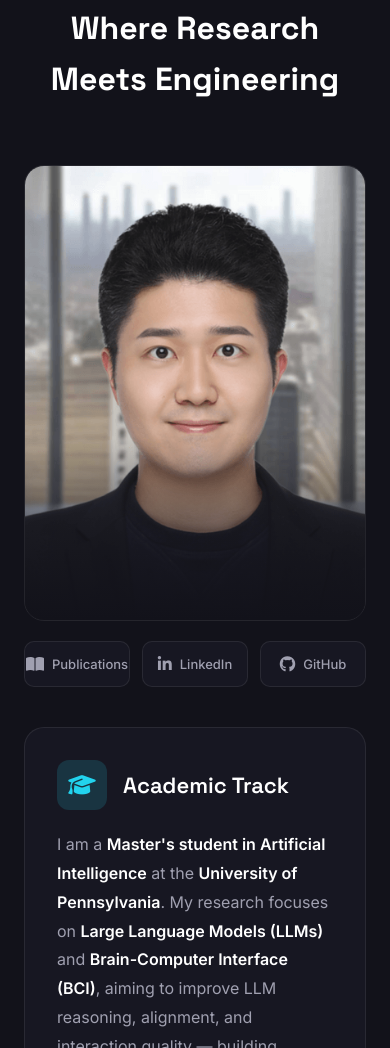
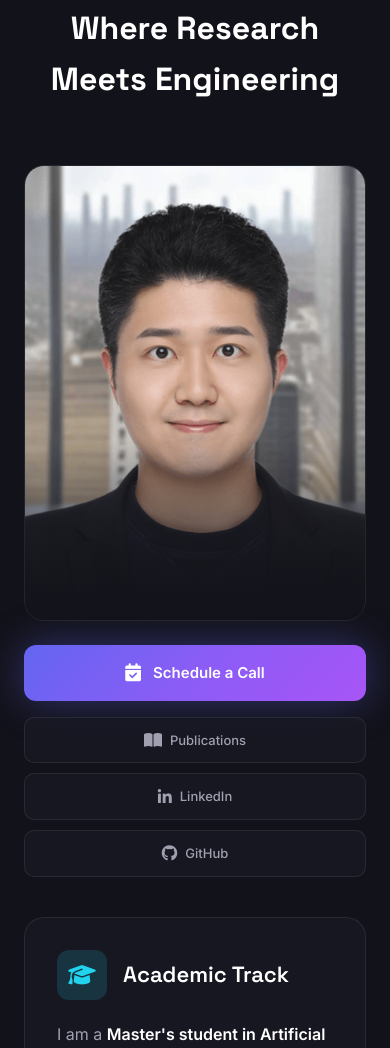
Before and after one commit to Jacklau9515AI/jacklau9515ai.github.io, a plain HTML site: page index.html in a window 390 px wide. Shown: the part 952-2000 px from the top of the page. Drawn offline with Linux system fonts and the light colour scheme.

Commit message:
Responsive Design Enhancement

```diff
--- a/index.html
+++ b/index.html
@@ -170,6 +170,11 @@
             <div class="image-decoration"></div>
           </div>
           <div class="about-cta">
+            <a href="https://calendly.com/jacklau9515" target="_blank" class="about-btn-primary">
+              <i class="fas fa-calendar-check"></i>
+              <span>Schedule a Call</span>
+            </a>
+            <div class="about-btn-group">
               <a href="https://scholar.google.com/citations?user=XIuSnWIAAAAJ&hl=en" target="_blank" class="about-btn">
                 <i class="fas fa-book-open"></i>
                 <span>Publications</span>
@@ -182,6 +187,7 @@
                 <i class="fab fa-github"></i>
                 <span>GitHub</span>
               </a>
+            </div>
           </div>
         </div>
 
--- a/styles/modern.css
+++ b/styles/modern.css
@@ -523,14 +523,15 @@ ul, ol {
 
 .about-grid {
   display: grid;
-  grid-template-columns: 350px 1fr;
-  gap: 60px;
+  grid-template-columns: 400px 1fr;
+  gap: 80px;
   align-items: start;
 }
 
 .about-image {
   position: sticky;
   top: 120px;
+  width: 100%;
 }
 
 .image-wrapper {
@@ -554,8 +555,46 @@ ul, ol {
 
 .about-cta {
   display: flex;
+  flex-direction: column;
+  gap: 16px;
+  margin-top: 24px;
+}
+
+.about-btn-primary {
+  display: flex;
+  align-items: center;
+  justify-content: center;
   gap: 12px;
-  margin-top: 20px;
+  width: 100%;
+  background: var(--accent-gradient);
+  border: none;
+  border-radius: 12px;
+  padding: 16px 28px;
+  font-size: 15px;
+  font-weight: 600;
+  color: white;
+  transition: var(--transition-base);
+  box-shadow: var(--shadow-glow);
+}
+
+.about-btn-primary:hover {
+  transform: translateY(-3px);
+  box-shadow: 0 0 30px var(--accent-glow);
+}
+
+.about-btn-primary i {
+  font-size: 18px;
+}
+
+.about-btn-group {
+  display: flex;
+  gap: 10px;
+}
+
+.about-btn-group .about-btn {
+  flex: 1;
+  justify-content: center;
+  white-space: nowrap;
 }
 
 .about-btn {
@@ -1257,7 +1296,7 @@ ul, ol {
 
   .about-image {
     position: static;
-    max-width: 350px;
+    max-width: 400px;
     margin: 0 auto;
   }
 
@@ -1329,8 +1368,13 @@ ul, ol {
     justify-content: center;
   }
 
-  .about-cta {
+  .about-btn-group {
     flex-wrap: wrap;
+  }
+
+  .about-btn-group .about-btn {
+    flex: 1 1 calc(50% - 5px);
+    min-width: 120px;
   }
 
   .timeline::before {
@@ -1355,14 +1399,29 @@ ul, ol {
     font-size: 16px;
   }
 
-  .about-cta {
-    justify-content: center;
+  .hero-badge {
+    font-size: 12px;
+    padding: 8px 14px;
   }
 
-  .about-btn {
-    flex: 1;
+  .hero-badge span:last-child {
+    display: none;
+  }
+
+  .hero-badge::after {
+    content: "UPenn AI";
+  }
+
+  .about-btn-group {
+    flex-direction: column;
+  }
+
+  .about-btn-group .about-btn {
+    width: 100%;
+  }
+
+  .skill-tags {
     justify-content: center;
-    min-width: 100px;
   }
 
   .timeline-header {
```
Lines whose indentation alone changed are shown as unchanged.
